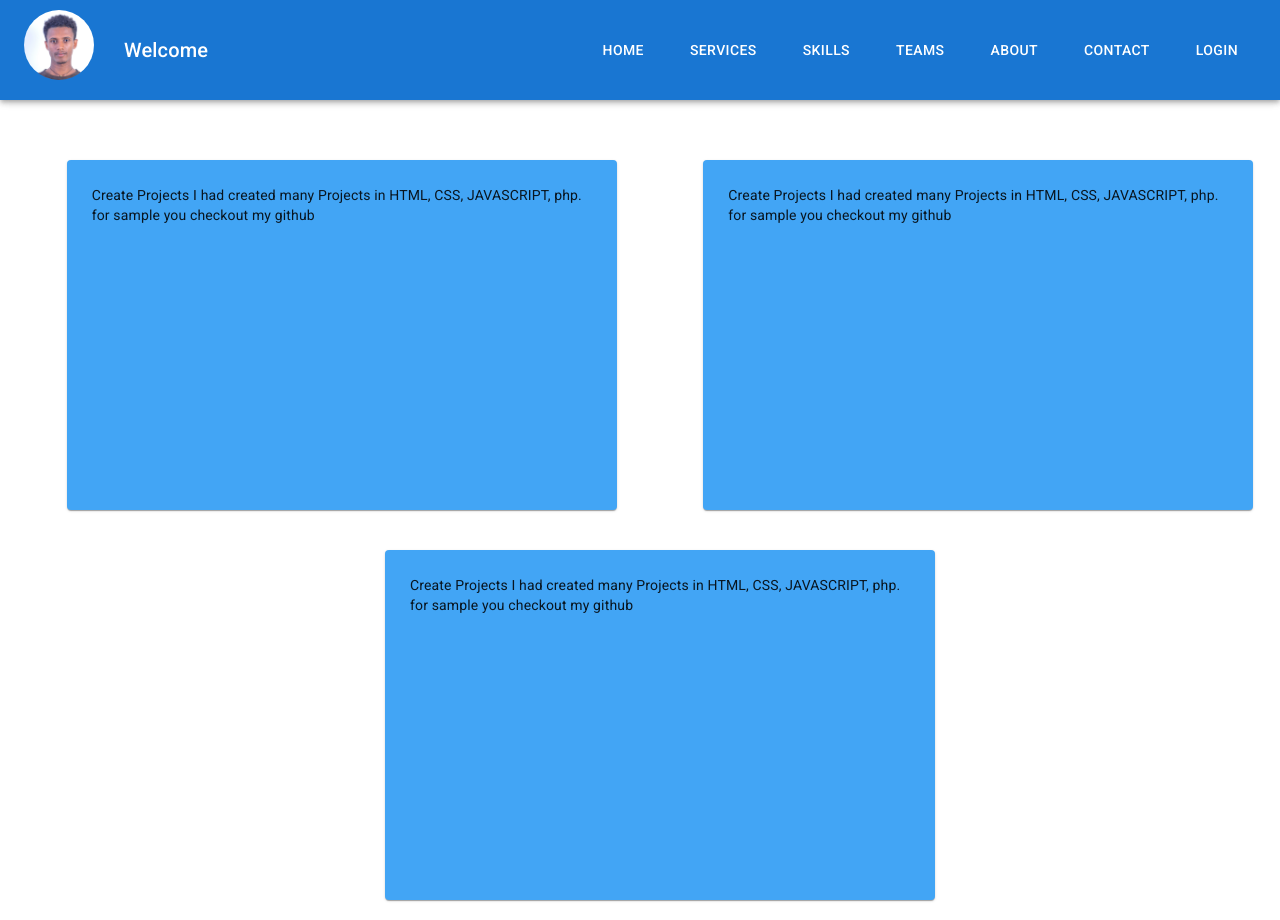
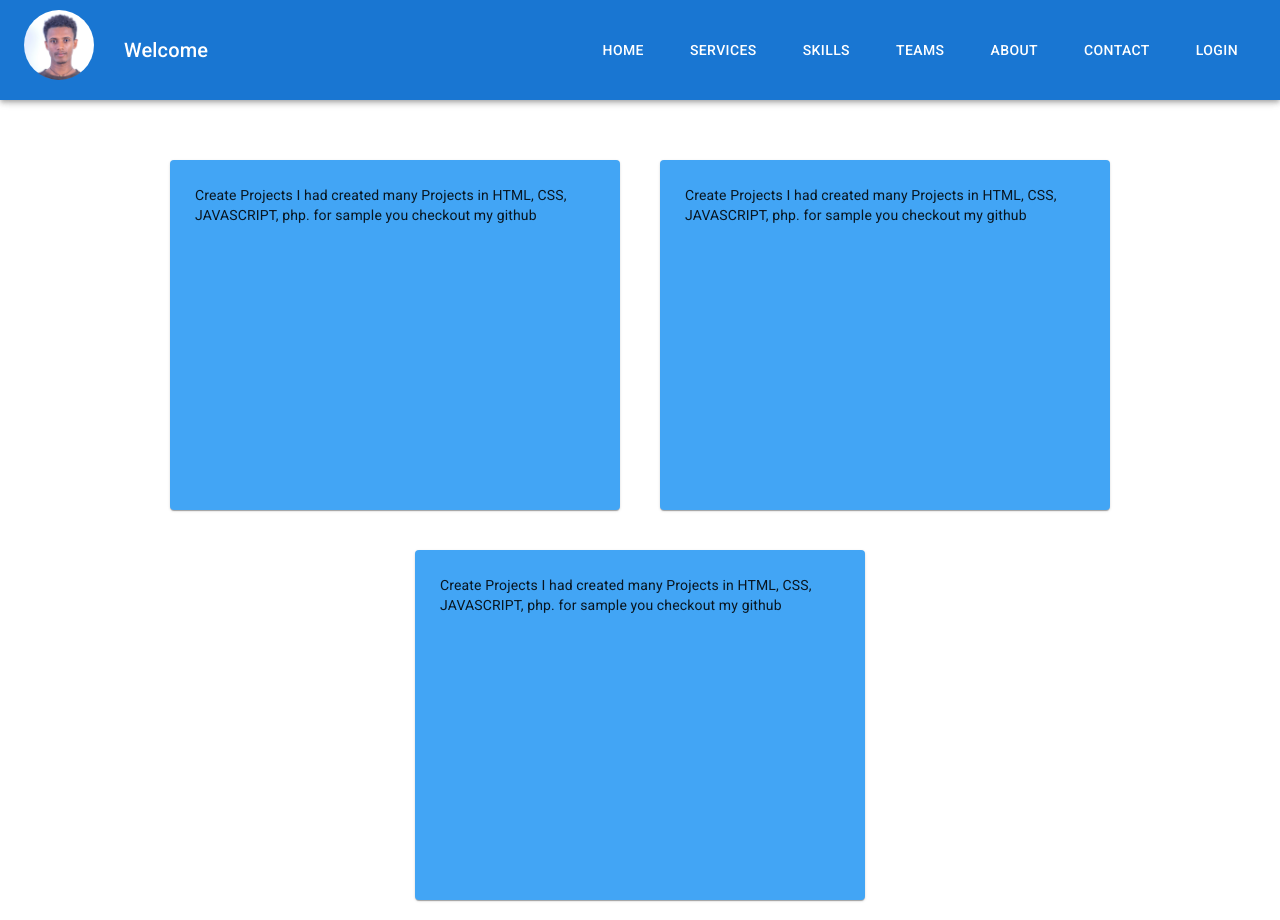
Before and after one commit to addisuanley2010/portifolio, a React (Create React App) app: page /services in a window 1280 px wide. Built offline with nearby package versions, Linux system fonts and the light colour scheme.

Commit message:
service page edited

```diff
--- a/src/componenets/Services.jsx
+++ b/src/componenets/Services.jsx
@@ -5,10 +5,8 @@ const Services = () => {
   return (
     <Grid
       container
-      justifyContent="space-evenly"
+      justifyContent={"center"}
       sx={{
-        marginLeft: "20px",
-        marginRight: "20px",
         marginTop: "50px",
         marginBottom: "20px",
         gap: "40px",
@@ -25,7 +23,7 @@ const Services = () => {
       <Grid item>
         <Card
           sx={{
-            width: "500px",
+            width: "400px",
             minHeight: "300px",
             padding: "25px",
             backgroundColor: "primary.light",
@@ -47,7 +45,7 @@ const Services = () => {
             "&:hover": {
               backgroundColor: "primary.dark",
             },
-            width: "500px",
+            width: "400px",
             minHeight: "300px",
             padding: "25px",
           }}
@@ -65,7 +63,7 @@ const Services = () => {
             "&:hover": {
               backgroundColor: "primary.dark",
             },
-            width: "500px",
+            width: "400px",
             minHeight: "300px",
             padding: "25px",
           }}
```
